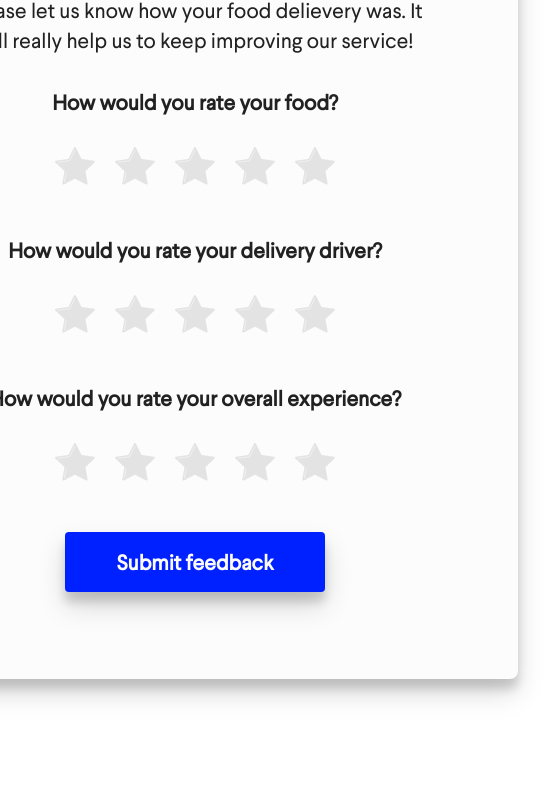
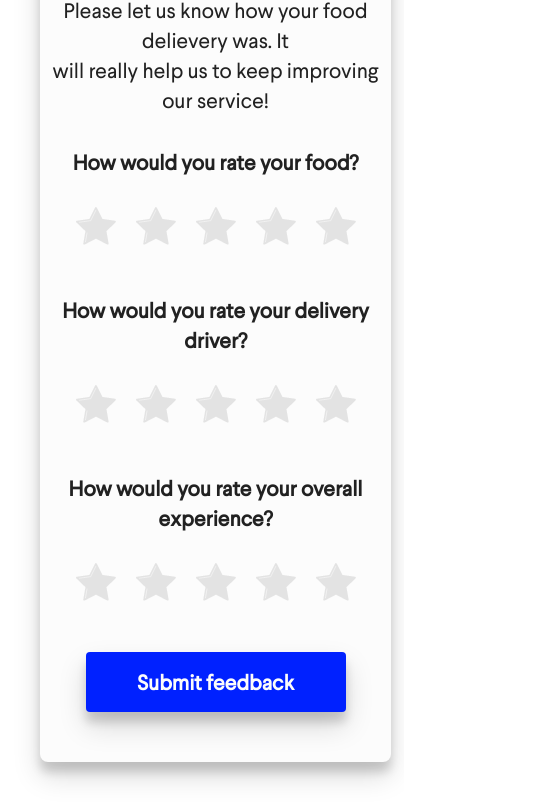
Before and after one commit to sergeybruh/vuepopup2, a plain HTML site: page index.html in a window 390 px wide. Shown: the part 251-1053 px from the top of the page, 558 px wide, since content can reach past the window. Before the commit the page ends 970 px from the top, so only its background shows below. Drawn offline with nearby package versions, Linux system fonts and the light colour scheme.

Commit message:
Third commit - added responsive styles

```diff
--- a/src/main.scss
+++ b/src/main.scss
@@ -1,3 +1,7 @@
+
+@media only screen and (max-width : 750px) {
+
+}
 *::-webkit-input-placeholder {
 	color: #666;
 	opacity: 1;
@@ -110,6 +114,7 @@ button:focus {outline:0;}
 }
 //popup styles
 .popup {
+
 	width: 645px;
 	height: 794px;
 	box-shadow: 0 10px 10px rgba(0, 0, 0, 0.15), 0 14px 28px rgba(0, 0, 0, 0.15);
@@ -118,6 +123,11 @@ button:focus {outline:0;}
 	position: relative;
 	display: block;
 	margin: 40px;
+	@media only screen and (max-width : 750px) {
+		width: 90%;
+		height: auto;
+		padding-bottom: 50px;
+	}
 	//cross button
 	.close {
 		clear: both;
```
Also changed, not shown: css/main.css, 1 other file.
